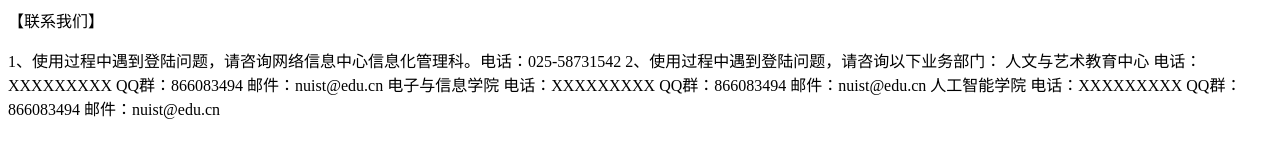
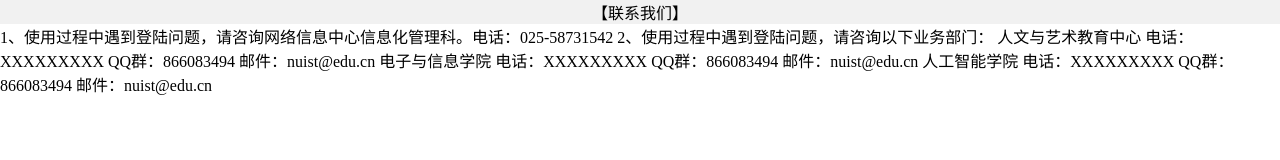
Before and after one commit to IfIHaveNoWine/test01, a plain HTML site: page mysecondhtml.html in a window 1280 px wide. Drawn offline with Linux system fonts and the light colour scheme.

Commit message:
Add files via upload

```diff
--- a/mysecondhtml.html
+++ b/mysecondhtml.html
@@ -1,8 +1,26 @@
-<div class="col-md-12">
-    <div class="form-group">
-        <label class="col-sm-3 control-label">【联系我们】</label>
-        <div class="col-sm-9">
-            <p class="form-control-static">1、使用过程中遇到登陆问题，请咨询网络信息中心信息化管理科。电话：025-58731542
+<!DOCTYPE html>
+<html lang="zh-CN">
+  <head>
+    <meta charset="utf-8">
+    <meta name="viewport" content="width=device-width, initial-scale=1" />
+    <title>梨花不等故人来</title>
+    <style>
+      body {
+        margin: 0;
+      }
+    </style>
+  </head>
+  <body>
+    <div style="
+        background-color: #f1f1f1;
+        text-align: center;
+    ">
+      【联系我们】
+    </div>
+        <div style="
+
+    ">
+      1、使用过程中遇到登陆问题，请咨询网络信息中心信息化管理科。电话：025-58731542
 2、使用过程中遇到登陆问题，请咨询以下业务部门：
 人文与艺术教育中心 电话：XXXXXXXXX
 QQ群：866083494
@@ -13,6 +31,7 @@ QQ群：866083494
 人工智能学院 电话：XXXXXXXXX
 QQ群：866083494
 邮件：nuist@edu.cn
-        </div>
     </div>
-</div>
+
+  </body>
+</html>
```
